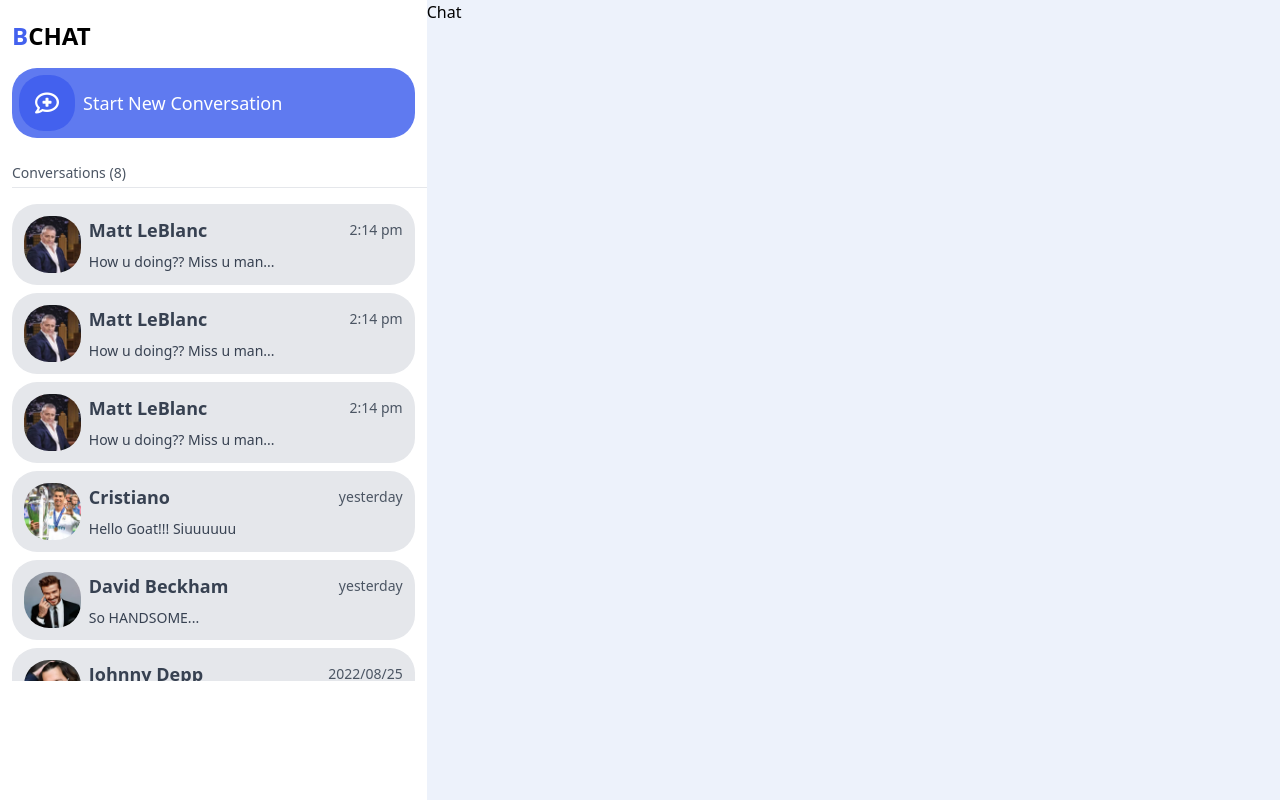
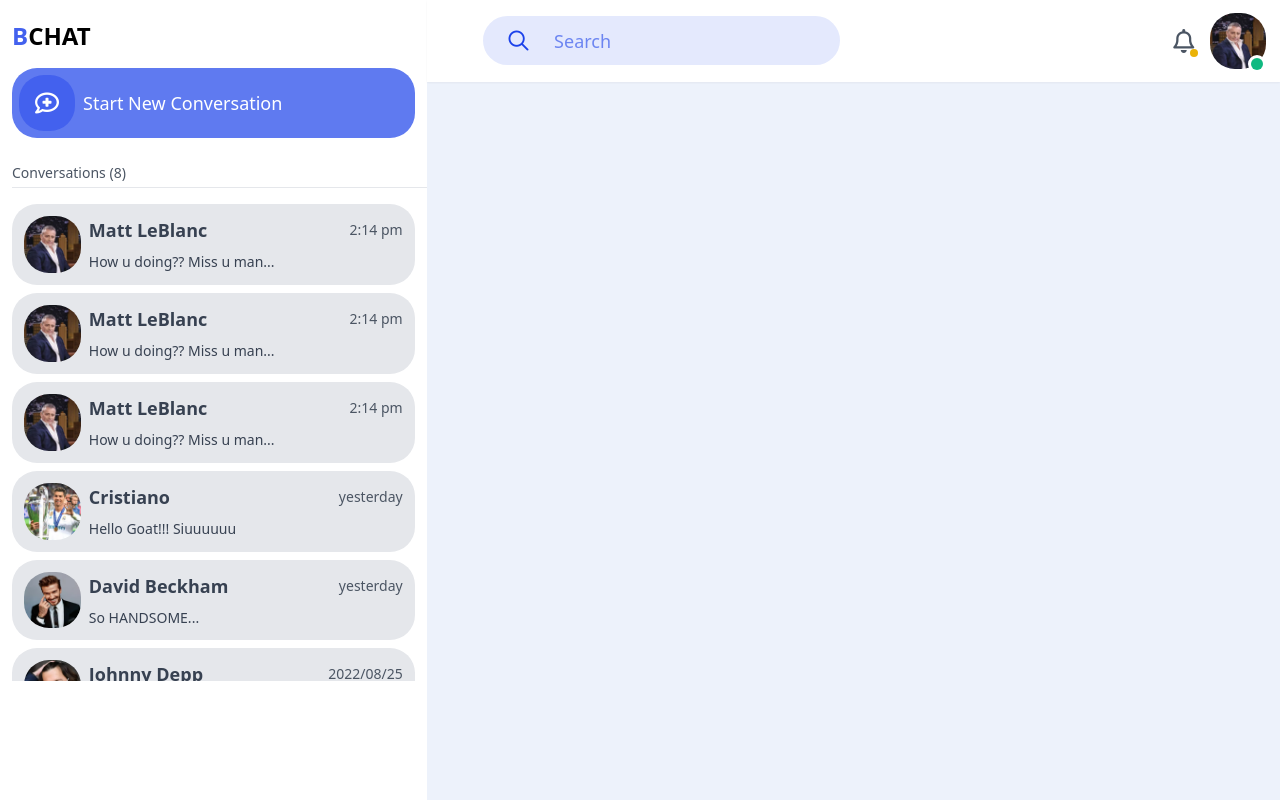
Before and after one commit to alizs10/b-chat-react-app, a React (Create React App) app: page / in a window 1280 px wide. Built offline with nearby package versions, Linux system fonts and the light colour scheme.

Commit message:
update: add head in chat

```diff
--- a/src/components/Chat.js
+++ b/src/components/Chat.js
@@ -1,8 +1,11 @@
 import React from 'react'
+import Head from './Chat/Head'
 
 function Chat() {
   return (
-    <div className="col-span-6">Chat</div>
+    <div className="col-span-6">
+      <Head/>
+    </div>
   )
 }
 
--- /dev/null
+++ b/src/components/Chat/Head.js
@@ -0,0 +1,24 @@
+import React from 'react'
+import SearchInChat from './SearchInChat'
+
+function Head() {
+    return (
+        <div className="h-[10%] shadow-sm bg-white grid grid-cols-8">
+            <SearchInChat />
+            <div className="col-span-1 flex gap-x-4 items-center">
+                <span className='cursor-pointer text-gray-600 text-2xl relative'>
+                    <i className='fa-regular fa-bell'></i>
+                    <span className='absolute bottom-0 -right-1 w-2 h-2 rounded-full bg-yellow-500'></span>
+                </span>
+                <div className='relative cursor-pointer'>
+                    <img className='rounded-corners w-14 h-fit' src='/assets/images/user-profile-1.webp' />
+                    <span className='absolute -bottom-1 -right-0 bg-white p-[3px] flex-center rounded-full'>
+                        <span className='w-3 h-3 rounded-full bg-emerald-500'></span>
+                    </span>
+                </div>
+            </div>
+        </div>
+    )
+}
+
+export default Head
--- /dev/null
+++ b/src/components/Chat/SearchInChat.js
@@ -0,0 +1,17 @@
+import React from 'react'
+
+function SearchInChat() {
+    return (
+        <div className='col-span-7 flex items-center px-4'>
+            <div className='flex bg-[#E4E9FD] text-[#1C42EA] h-3/5 rounded-corners ml-10 w-1/2'>
+                <span className='w-[20%] flex-center text-xl'>
+                    <i className="fa-regular fa-magnifying-glass"></i>
+                </span>
+                <input type="text" className="w-[80%] text-lg h-full bg-transparent rounded-r-[25px] focus:outline-none placeholder:text-[#1C42EA]/60" placeholder='Search'/>
+
+            </div>
+        </div>
+    )
+}
+
+export default SearchInChat
--- a/src/components/Sidebar.js
+++ b/src/components/Sidebar.js
@@ -9,7 +9,7 @@ function Sidebar() {
                 <span className='font-bold text-2xl py-2 block'><span className="text-[#4361ee]">B</span>CHAT</span>
                 <button className="flex items-center w-full p-[7px] rounded-corners bg-[#5F7AF0] btn-hover text-white transition-all duration-300">
                     <span className='p-3 rounded-corners bg-[#4361EE] mr-2 px-4 flex-center'>
-                    <i className="fa-regular fa-comment-medical text-2xl"></i>
+                        <i className="fa-regular fa-comment-medical text-2xl"></i>
                     </span>
                     <span className='text-center text-lg'>Start New Conversation</span>
                 </button>
```
